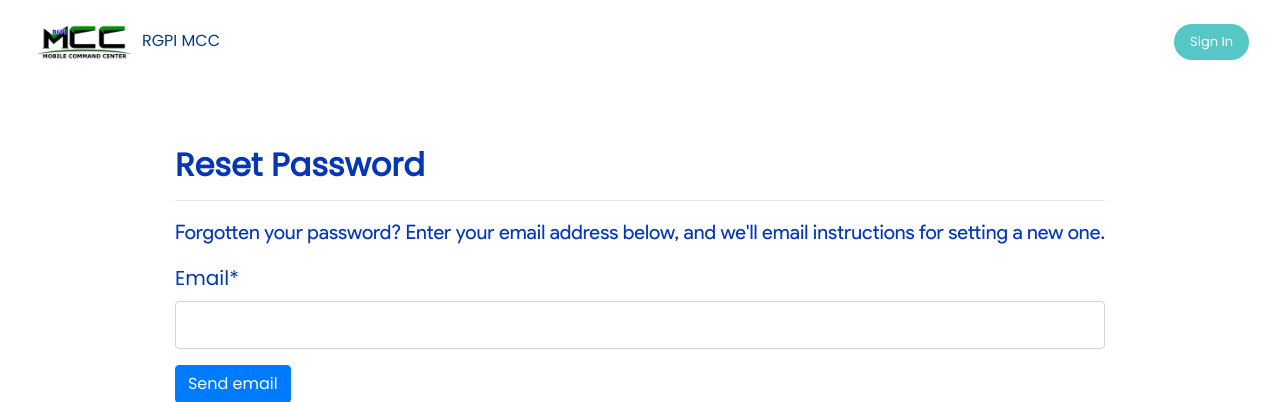
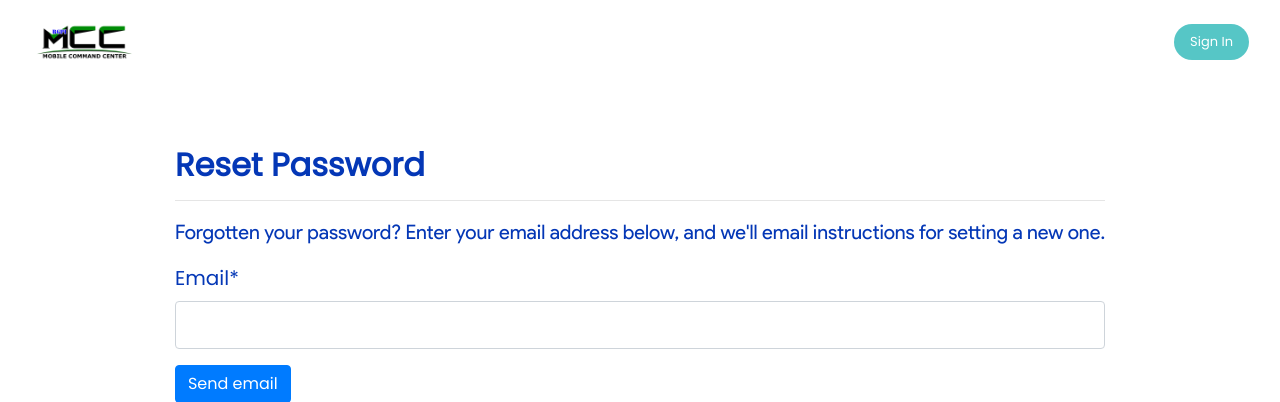
Before and after one commit to robinhermosa/rgpi-mcc-prod, a Django app: page /accounts/password_reset in a window 1280 px wide. Shown: the top 402 px of the page. Run offline with Django 3.2, Linux system fonts and the light colour scheme; parts of the project's set-up code (start-up, migrations or seed data) failed here and were passed over; some libraries are stand-ins or nearby versions.

Commit message:
Update navigation.html

```diff
--- a/templates/navigation.html
+++ b/templates/navigation.html
@@ -5,7 +5,6 @@
 
         <a class="img-responsive" href="{% url 'home' %}" style="font-family: Poppins, sans-serif;font-size: 16px;">
             <img src="{% static 'images/logo_mcc.png' %}" alt="" weight="40px" height="40px" class="d-inline-block">
-            RGPI MCC
         </a>
         <button data-toggle="collapse" class="navbar-toggler" data-target="#navcol-1"><span class="sr-only">Toggle
                 navigation</span><span class="navbar-toggler-icon"></span></button>
```
